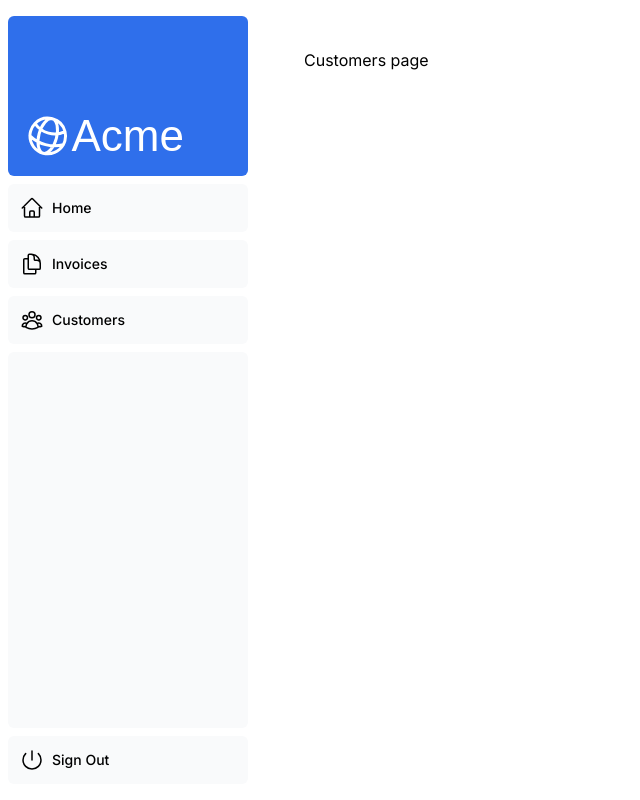
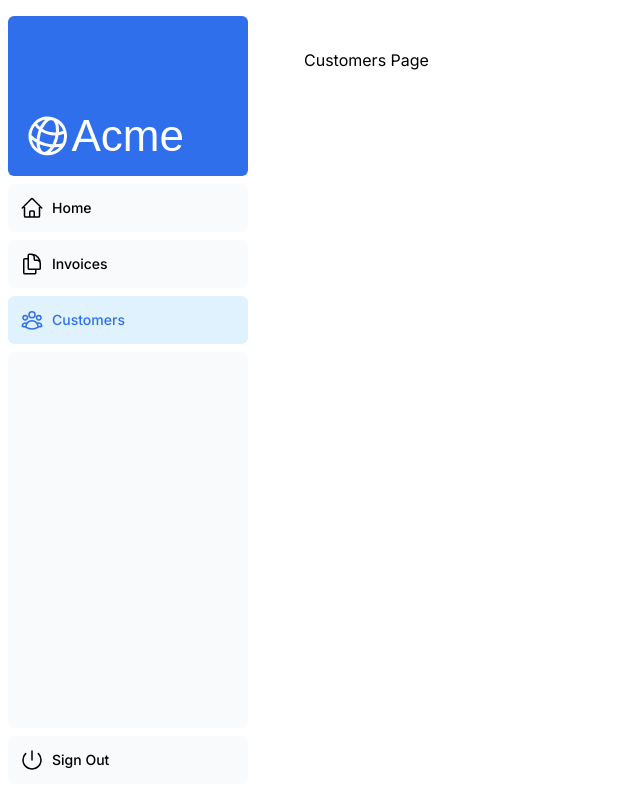
Before and after one commit to shin-Hyunwoo/next-js-tutorial, a Next.js app: page /dashboard/customers in a window 1280 px wide. Shown: the whole page, without its empty margins (0-640 px from the left). Built offline with nearby package versions, Linux system fonts and the light colour scheme; a web font is replaced by a local one.

Commit message:
260622 튜토리얼 챕터5 완료

```diff
--- a/app/dashboard/customers/page.tsx
+++ b/app/dashboard/customers/page.tsx
@@ -1,3 +1,3 @@
 export default function Page() {
-  return <p>Customers page</p>;
+  return <p>Customers Page</p>;
 }
--- a/app/ui/dashboard/nav-links.tsx
+++ b/app/ui/dashboard/nav-links.tsx
@@ -1,8 +1,14 @@
+'use client';
+
 import {
   UserGroupIcon,
   HomeIcon,
   DocumentDuplicateIcon,
 } from '@heroicons/react/24/outline';
+import { ClientPageRoot } from 'next/dist/client/components/client-page';
+import Link from "next/link";
+import { usePathname } from 'next/navigation';
+import clsx from 'clsx';
 
 // Map of links to display in the side navigation.
 // Depending on the size of the application, this would be stored in a database.
@@ -17,19 +23,26 @@
 ];
 
 export default function NavLinks() {
+  const pathname = usePathname();
+
   return (
     <>
       {links.map((link) => {
         const LinkIcon = link.icon;
         return (
-          <a
+          <Link
             key={link.name}
             href={link.href}
-            className="flex h-[48px] grow items-center justify-center gap-2 rounded-md bg-gray-50 p-3 text-sm font-medium hover:bg-sky-100 hover:text-blue-600 md:flex-none md:justify-start md:p-2 md:px-3"
+            className={clsx(
+              'flex h-[48px] grow items-center justify-center gap-2 rounded-md bg-gray-50 p-3 text-sm font-medium hover:bg-sky-100 hover:text-blue-600 md:flex-none md:justify-start md:p-2 md:px-3',
+              {
+                'bg-sky-100 text-blue-600': pathname === link.href,
+              },
+            )}
           >
             <LinkIcon className="w-6" />
             <p className="hidden md:block">{link.name}</p>
-          </a>
+          </Link>
         );
       })}
     </>
```
